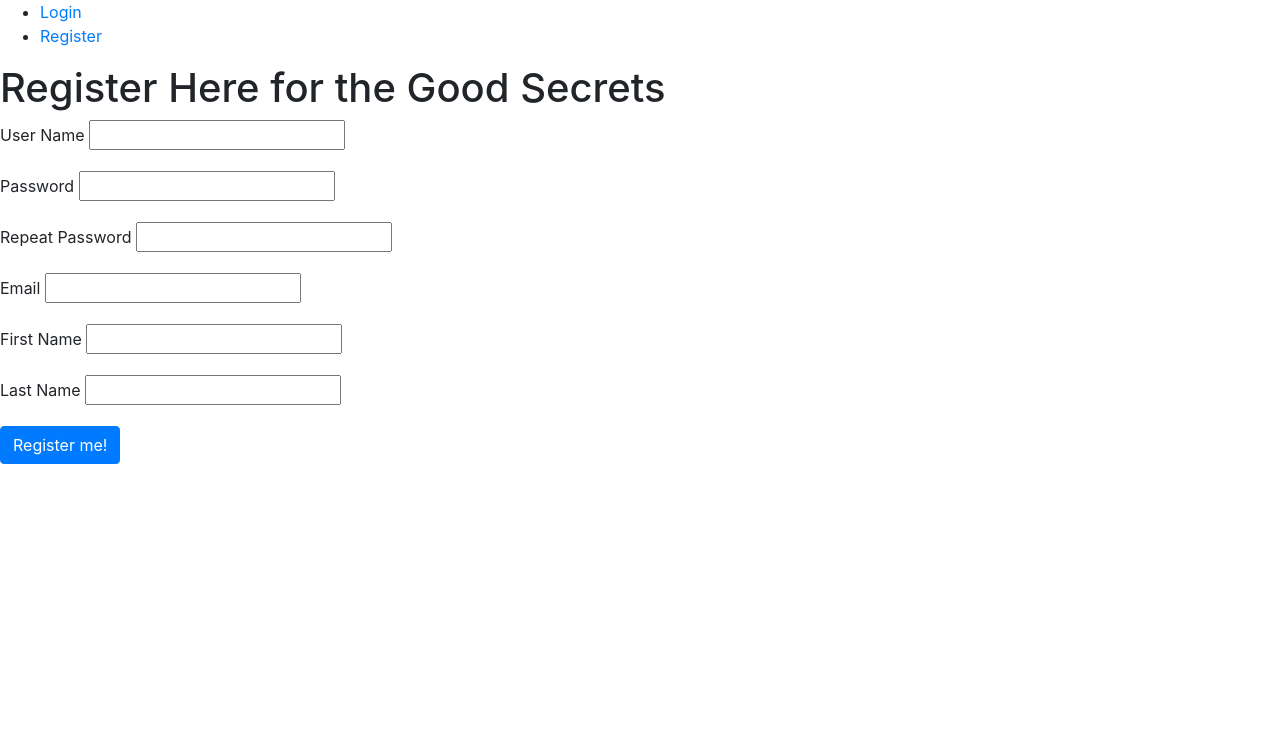
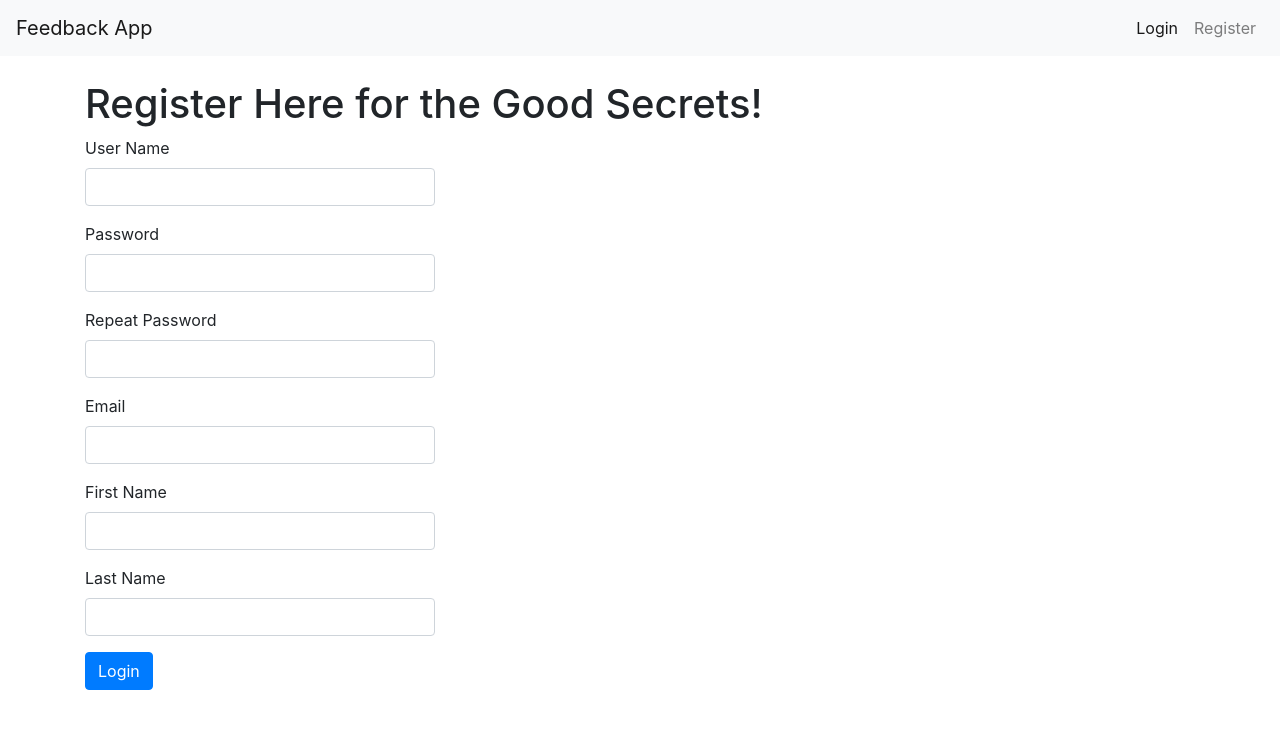
Before and after one commit to sairina/flask-feedback, a Flask app: page /register in a window 1280 px wide. Shown: the top 729 px of the page. Run offline with Flask 2, Linux system fonts and the light colour scheme; some libraries are stand-ins or nearby versions.

Commit message:
added flask-bootstrap to use quick forms to make bootstrap registration page UI

```diff
--- a/app.py
+++ b/app.py
@@ -2,12 +2,14 @@ from flask import Flask, redirect, render_template, request, flash, session, abo
 from models import db, connect_db, User, Feedback
 from flask_debugtoolbar import DebugToolbarExtension
 from forms import RegisterUserForm, LoginUserForm, FeedbackForm
+from flask_bootstrap import Bootstrap
 
 app = Flask(__name__)
 app.config['SQLALCHEMY_DATABASE_URI'] = 'postgresql:///feedback_db'
 app.config['SQLALCHEMY_TRACK_MODIFICATIONS'] = False
 app.config['SQLALCHEMY_ECHO'] = True
 app.config['DEBUG_TB_INTERCEPT_REDIRECTS'] = False
+bootstrap = Bootstrap(app)
 
 connect_db(app)
 db.create_all()
--- a/forms.py
+++ b/forms.py
@@ -1,5 +1,5 @@
 from flask_wtf import FlaskForm
-from wtforms import StringField, PasswordField, TextField
+from wtforms import StringField, PasswordField, TextField, SubmitField
 from wtforms.validators import InputRequired, Email, EqualTo, Length
 
 
@@ -14,6 +14,7 @@ class RegisterUserForm(FlaskForm):
     email = StringField("Email", validators=[InputRequired(), Email()])
     first_name = StringField("First Name", validators=[InputRequired()])
     last_name = StringField("Last Name", validators=[InputRequired()])
+    submit_button = SubmitField("Login")
 
 
 class LoginUserForm(FlaskForm):
--- a/requirements.txt
+++ b/requirements.txt
@@ -3,8 +3,10 @@ bcrypt==3.1.7
 blinker==1.4
 cffi==1.13.2
 Click==7.0
+dominate==2.4.0
 Flask==1.1.1
 Flask-Bcrypt==0.7.1
+Flask-Bootstrap==3.3.7.1
 Flask-DebugToolbar==0.10.1
 Flask-SQLAlchemy==2.4.1
 Flask-WTF==0.14.2
@@ -17,5 +19,6 @@ pycodestyle==2.5.0
 pycparser==2.19
 six==1.14.0
 SQLAlchemy==1.3.13
+visitor==0.1.3
 Werkzeug==0.16.1
 WTForms==2.2.1
--- a/templates/base.html
+++ b/templates/base.html
@@ -11,16 +11,26 @@
 </head>
 
 <body>
-<ul>
+  <nav class="navbar navbar-expand-lg navbar-light bg-light">
+    <a class="navbar-brand" href="#">Feedback App</a>
+    <button class="navbar-toggler" type="button" data-toggle="collapse" data-target="#navbarNavAltMarkup"
+      aria-controls="navbarNavAltMarkup" aria-expanded="false" aria-label="Toggle navigation">
+      <span class="navbar-toggler-icon"></span>
+    </button>
+    <div class="collapse navbar-collapse" id="navbarNavAltMarkup">
+      <div class="navbar-nav ml-auto">
         {% if 'username' in session %}
-  <li><a href="/logout">Logout</a></li>
-  <li><a href="/users/{{ session.username }}">Profile</a></li>
+        <a class="nav-item nav-link active" href="/logout">Logout</a>
+        <a class="nav-item nav-link" href="/users/{{ session.username }}">Profile</a>
         {% else %}
-  <li><a href="/login">Login</a></li>
-  <li><a href="/register">Register</a></li>
+        <a class="nav-item nav-link active" href="/login">Login</a>
+        <a class="nav-item nav-link" href="/register">Register</a>
         {% endif %}
-</ul>
+      </div>
+    </div>
+  </nav>
 
+  <div class="container">
     {% with messages = get_flashed_messages() %}
     {% if messages %}
     {% for message in messages %}
@@ -32,6 +42,8 @@
     {% endwith %}
 
     {% block content %}BODY CONTENT{% endblock %}
+  </div>
+
 </body>
 
 </html>
--- a/templates/register.html
+++ b/templates/register.html
@@ -1,11 +1,21 @@
 {% extends 'base.html' %}
+{% import 'bootstrap/wtf.html' as wtf %}
 
 {% block title %}{{title}}{% endblock %}
 
 {% block content %}
-<h1>Register Here for the Good Secrets</h1>
+<br>
+<h1>Register Here for the Good Secrets!</h1>
 
-<form id="register-user-form" method="POST">
+<div class="row">
+  <div class="col-md-4">
+    <form id="register-user-form" method="POST"></form>
+    {{ wtf.quick_form(form, button_map={'submit_button': 'primary'}) }}
+    </form>
+  </div>
+</div>
+
+<!--
   {{ form.hidden_tag() }}
 
   {% for field in form
@@ -23,6 +33,6 @@
   {% endfor %}
 
   <button type="submit" class="btn btn-primary">Register me!</button>
-</form>
+ -->
 
 {% endblock %}
```
Lines whose indentation alone changed are shown as unchanged.
